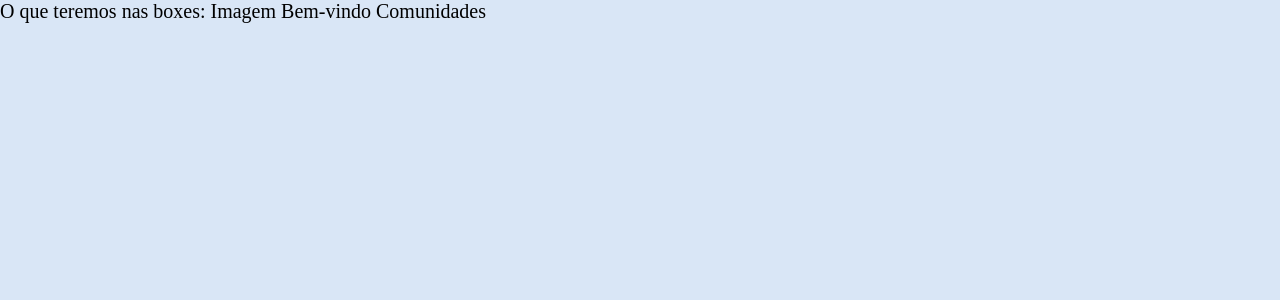
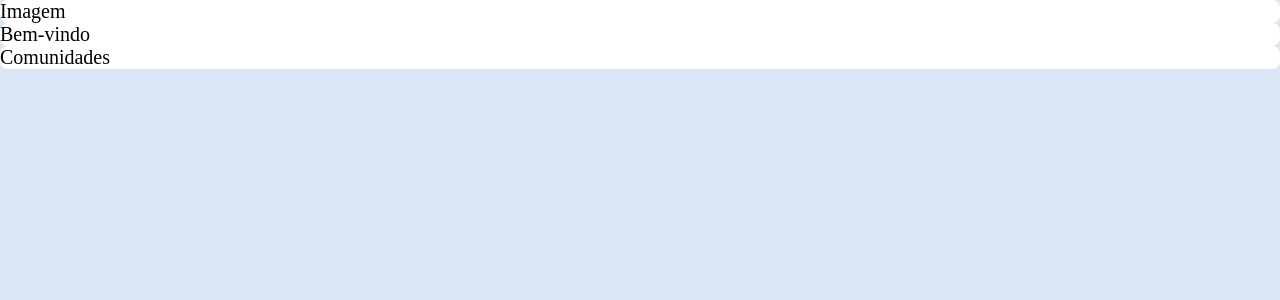
Before and after one commit to irlenegaliza/Alurakut, a Next.js app in the folder alurakut/: page / in a window 1280 px wide. Shown: the top 300 px of the page. Built offline with nearby package versions, Linux system fonts and the light colour scheme.

Commit message:
Setting Boxes

```diff
--- a/alurakut/pages/index.js
+++ b/alurakut/pages/index.js
@@ -18,12 +18,15 @@ export default function Home() {
   // Usa-se o "()" dentro do return  para obter a quebra de linha
   return (
     <main>
-      O que teremos nas boxes:
-
-      Imagem
-      Bem-vindo
-      Comunidades
-
+      <Box>
+        Imagem
+      </Box>
+      <Box>
+        Bem-vindo
+      </Box>
+      <Box>
+        Comunidades
+        </Box>
     </main>
   )
 }
```
